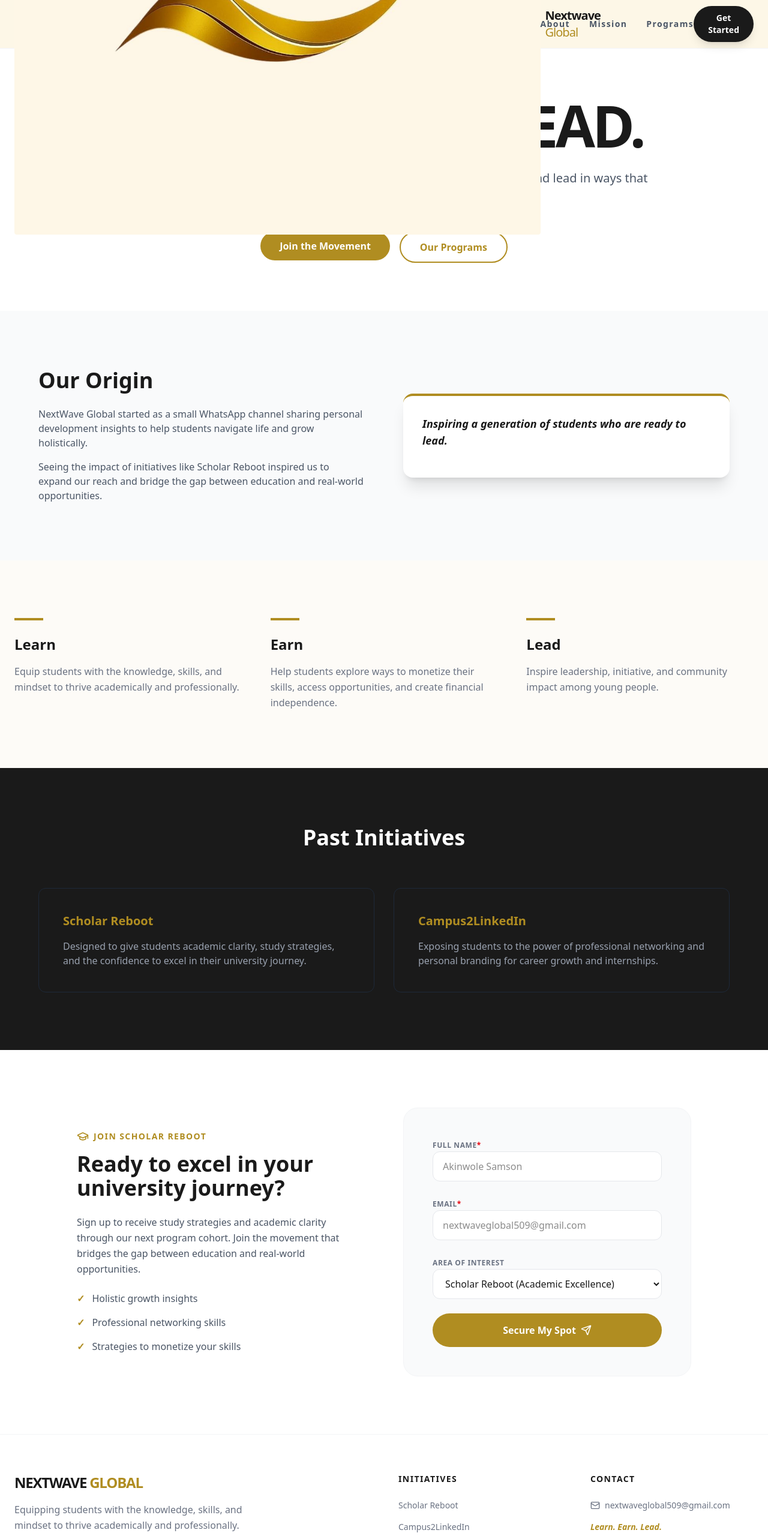
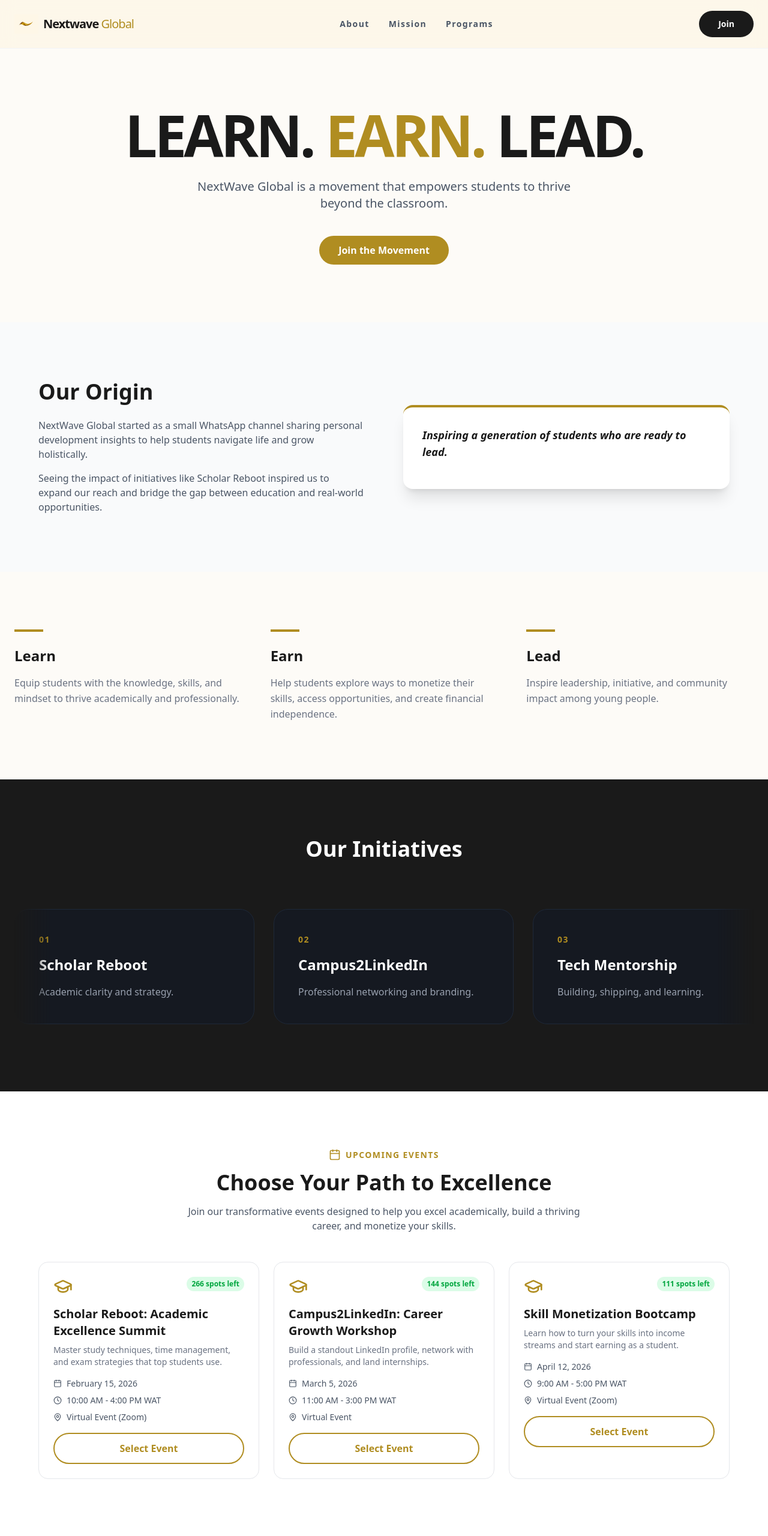
Before and after one commit to georgegoodluck/nextwave, a Next.js app: page / in a window 1280 px wide. Shown: the top 2560 px of the page at 60% size. Built offline with nearby package versions, Linux system fonts and the light colour scheme.

Commit message:
refactor: rerefactor codebase

```diff
--- a/app/globals.css
+++ b/app/globals.css
@@ -1,12 +1,32 @@
 @import "tailwindcss";
 
 :root {
-  --nw-gold: #B08D21;
-  --nw-charcoal: #1A1A1A;
-  --nw-cream: #FDFBF7;
+  --nw-gold: #b08d21;
+  --nw-charcoal: #1a1a1a;
+  --nw-cream: #fdfbf7;
 }
 
 body {
   background-color: var(--nw-cream);
   color: var(--nw-charcoal);
 }
+
+@layer utilities {
+  .no-scrollbar::-webkit-scrollbar {
+    display: none;
+  }
+  .no-scrollbar {
+    -ms-overflow-style: none;
+    scrollbar-width: none;
+  }
+  /* Creates the fade-out effect at the edges */
+  .mask-fade {
+    mask-image: linear-gradient(
+      to right,
+      transparent,
+      black 5%,
+      black 95%,
+      transparent
+    );
+  }
+}
--- a/app/layout.tsx
+++ b/app/layout.tsx
@@ -1,4 +1,3 @@
-// app/layout.tsx
 import type { Metadata } from "next";
 import { Geist, Geist_Mono } from "next/font/google";
 import "./globals.css";
@@ -17,7 +16,7 @@ export const metadata: Metadata = {
   title: "NextWave",
   description: "NextWave",
   icons: {
-    icon: "/logo.png", // This points to public/logo.png
+    icon: "/logo.png",
   },
 };
 
--- a/components/layout/Navbar.tsx
+++ b/components/layout/Navbar.tsx
@@ -2,62 +2,49 @@
 
 import Image from "next/image";
 import Link from "next/link";
+import { Button } from "../ui/Button";
+
+const NAV_ITEMS = [
+  { label: "About", id: "about" },
+  { label: "Mission", id: "pillars" },
+  { label: "Programs", id: "programs" },
+];
 
 export default function Navbar() {
-  const scrollToSection = (id: string) => {
-    const section = document.getElementById(id);
-    if (section) {
-      section.scrollIntoView({ behavior: "smooth" });
-    }
-  };
+  const scrollTo = (id: string) =>
+    document.getElementById(id)?.scrollIntoView({ behavior: "smooth" });
 
   return (
-    <nav className="sticky top-0 z-50 w-full bg-[#FDF7E7] backdrop-blur-md border-b border-gray-100">
+    <nav className="sticky top-0 z-50 w-full bg-[#FDF7E7]/80 backdrop-blur-md border-b border-gray-100">
       <div className="max-w-7xl mx-auto px-6 h-20 flex items-center justify-between">
-        {/* Brand Identity */}
         <Link href="/" className="flex items-center gap-2">
           <Image
             src="/logo.png"
             alt="Nextwave Global Logo"
-            width={62}
-            height={62}
-            className="rounded-sm"
-            style={{ width: "auto", height: "auto" }}
-            priority
+            width={40}
+            height={40}
           />
-          <span className="text-xl font-bold tracking-tighter text-(--nw-charcoal)">
-            Nextwave{" "}
-            <span className="text-(--nw-gold) font-medium">Global</span>
+          <span className="text-xl font-bold tracking-tighter text-[#1A1A1A]">
+            Nextwave <span className="text-[#B08D21] font-medium">Global</span>
           </span>
         </Link>
 
-        {/* Navigation Links */}
         <div className="hidden md:flex items-center gap-8 text-sm font-semibold uppercase tracking-widest text-gray-600">
-          <button
-            onClick={() => scrollToSection("about")}
-            className="hover:text-(--nw-gold) transition cursor-pointer"
-          >
-            About
-          </button>
-          <button
-            onClick={() => scrollToSection("pillars")}
-            className="hover:text-(--nw-gold) transition cursor-pointer"
-          >
-            Mission
-          </button>
-          <button
-            onClick={() => scrollToSection("programs")}
-            className="hover:text-(--nw-gold) transition cursor-pointer"
-          >
-            Programs
-          </button>
+          {NAV_ITEMS.map((item) => (
+            <button
+              key={item.label}
+              onClick={() => scrollTo(item.id)}
+              className="hover:text-[#B08D21] transition"
+            >
+              {item.label}
+            </button>
+          ))}
         </div>
 
-        {/* Action Button */}
         <Link href="/register">
-          <button className="bg-(--nw-charcoal) text-white px-6 py-2.5 rounded-full text-sm font-bold hover:bg-black transition shadow-lg cursor-pointer">
-            Get Started
-          </button>
+          <Button variant="secondary" className="px-6 py-2 text-sm">
+            Join
+          </Button>
         </Link>
       </div>
     </nav>
--- a/components/sections/Hero.tsx
+++ b/components/sections/Hero.tsx
@@ -1,35 +1,40 @@
 "use client";
 
-import Link from "next/link";
+import { motion } from "framer-motion";
 import { Button } from "../ui/Button";
 
+const container = {
+  hidden: { opacity: 0 },
+  show: { opacity: 1, transition: { staggerChildren: 0.2 } },
+};
+const item = { hidden: { opacity: 0, y: 20 }, show: { opacity: 1, y: 0 } };
+
 export default function Hero() {
-  const scrollToPrograms = () => {
-    const programsSection = document.getElementById("programs");
-    if (programsSection) {
-      programsSection.scrollIntoView({ behavior: "smooth" });
-    }
-  };
+  return (
+    <motion.section
+      variants={container}
+      initial="hidden"
+      animate="show"
+      className="py-24 px-6 text-center"
+    >
+      <motion.h1
+        variants={item}
+        className="text-8xl font-black tracking-tighter mb-6"
+      >
+        LEARN. <span className="text-(--nw-gold)">EARN.</span> LEAD.
+      </motion.h1>
 
-  return (
-    <section className="py-20 px-6 text-center bg-white">
-      <div className="max-w-4xl mx-auto">
-        <h1 className="text-6xl md:text-8xl font-black tracking-tighter mb-6">
-          LEARN. <span className="text-(--nw-gold)">EARN.</span> LEAD.
-        </h1>
-        <p className="text-xl text-gray-600 mb-10 leading-relaxed">
-          NextWave Global is a movement that empowers students to learn, earn,
-          and lead in ways that go beyond the classroom.
-        </p>
-        <div className="flex gap-4 justify-center">
-          <Link href="/register">
-            <Button variant="primary">Join the Movement</Button>
-          </Link>
-          <Button variant="outline" onClick={scrollToPrograms}>
-            Our Programs
-          </Button>
-        </div>
-      </div>
-    </section>
+      <motion.p
+        variants={item}
+        className="text-xl text-gray-600 mb-10 max-w-2xl mx-auto"
+      >
+        NextWave Global is a movement that empowers students to thrive beyond
+        the classroom.
+      </motion.p>
+
+      <motion.div variants={item} className="flex gap-4 justify-center">
+        <Button variant="primary">Join the Movement</Button>
+      </motion.div>
+    </motion.section>
   );
 }
--- a/components/sections/Programs.tsx
+++ b/components/sections/Programs.tsx
@@ -1,37 +1,32 @@
 "use client";
 
-import Link from "next/link";
+export default function Programs() {
+  const initiatives = [
+    { title: "Scholar Reboot", desc: "Academic clarity and strategy." },
+    { title: "Campus2LinkedIn", desc: "Professional networking and branding." },
+    { title: "Tech Mentorship", desc: "Building, shipping, and learning." },
+    { title: "Global Fellowship", desc: "Cross-border academic collaboration." },
+  ];
 
-export default function Programs() {
   return (
-    <section id="programs" className="py-24 bg-(--nw-charcoal) text-white px-6">
-      <div className="max-w-6xl mx-auto">
-        <h2 className="text-4xl font-bold mb-16 text-center">
-          Past Initiatives
-        </h2>
-        <div className="grid md:grid-cols-2 gap-8">
-          <Link href="/programs/scholar-reboot" className="block">
-            <div className="border border-gray-800 p-10 rounded-xl hover:bg-gray-900 transition cursor-pointer h-full">
-              <h4 className="text-(--nw-gold) font-bold text-xl mb-4">
-                Scholar Reboot
-              </h4>
-              <p className="text-gray-400">
-                Designed to give students academic clarity, study strategies,
-                and the confidence to excel in their university journey.
-              </p>
+    <section id="programs" className="py-24 bg-[#1A1A1A] text-white">
+      <div className="max-w-7xl mx-auto px-6">
+        <h2 className="text-4xl font-bold mb-16 text-center">Our Initiatives</h2>
+
+        {/* Container with fade mask and snap behavior */}
+        <div className="flex gap-8 overflow-x-auto snap-x snap-mandatory mask-fade no-scrollbar py-4">
+          {initiatives.map((item, index) => (
+            <div
+              key={item.title}
+              className="min-w-[320px] md:min-w-100 snap-center p-10 rounded-3xl border border-gray-800 bg-gray-900/50 hover:bg-gray-800 transition-all duration-300 hover:border-[#B08D21] hover:-translate-y-2 cursor-pointer"
+            >
+              <div className="text-sm font-bold text-[#B08D21] mb-4 uppercase tracking-widest">
+                0{index + 1}
+              </div>
+              <h4 className="text-white font-bold text-2xl mb-4">{item.title}</h4>
+              <p className="text-gray-400 leading-relaxed">{item.desc}</p>
             </div>
-          </Link>
-          <Link href="/programs/campus2linkedin" className="block">
-            <div className="border border-gray-800 p-10 rounded-xl hover:bg-gray-900 transition cursor-pointer h-full">
-              <h4 className="text-(--nw-gold) font-bold text-xl mb-4">
-                Campus2LinkedIn
-              </h4>
-              <p className="text-gray-400">
-                Exposing students to the power of professional networking and
-                personal branding for career growth and internships.
-              </p>
-            </div>
-          </Link>
+          ))}
         </div>
       </div>
     </section>
--- a/components/sections/Registration.tsx
+++ b/components/sections/Registration.tsx
@@ -3,27 +3,108 @@
 import React, { useState } from "react";
 import { useRouter } from "next/navigation";
 import { Button } from "../ui/Button";
-import { CheckCircle, GraduationCap, Send, Loader2 } from "lucide-react";
+import {
+  CheckCircle,
+  GraduationCap,
+  Send,
+  Loader2,
+  Calendar,
+  Clock,
+  MapPin,
+} from "lucide-react";
 
 interface FormData {
   fullName: string;
   email: string;
-  interest: string;
+  eventId: string;
+  phone?: string;
 }
+
+interface Event {
+  id: string;
+  title: string;
+  description: string;
+  date: string;
+  time: string;
+  venue: string;
+  capacity: number;
+  registered: number;
+  image?: string;
+}
+
+const UPCOMING_EVENTS: Event[] = [
+  {
+    id: "scholar-reboot-feb-2026",
+    title: "Scholar Reboot: Academic Excellence Summit",
+    description:
+      "Master study techniques, time management, and exam strategies that top students use.",
+    date: "February 15, 2026",
+    time: "10:00 AM - 4:00 PM WAT",
+    venue: "Virtual Event (Zoom)",
+    capacity: 500,
+    registered: 234,
+  },
+  {
+    id: "campus2linkedin-mar-2026",
+    title: "Campus2LinkedIn: Career Growth Workshop",
+    description:
+      "Build a standout LinkedIn profile, network with professionals, and land internships.",
+    date: "March 5, 2026",
+    time: "11:00 AM - 3:00 PM WAT",
+    venue: "Virtual Event",
+    capacity: 300,
+    registered: 156,
+  },
+  {
+    id: "skill-monetization-apr-2026",
+    title: "Skill Monetization Bootcamp",
+    description:
+      "Learn how to turn your skills into income streams and start earning as a student.",
+    date: "April 12, 2026",
+    time: "9:00 AM - 5:00 PM WAT",
+    venue: "Virtual Event (Zoom)",
+    capacity: 400,
+    registered: 289,
+  },
+];
 
 export default function RegistrationForm() {
   const router = useRouter();
   const [submitted, setSubmitted] = useState(false);
   const [isLoading, setIsLoading] = useState(false);
   const [error, setError] = useState("");
+  const [selectedEvent, setSelectedEvent] = useState<Event | null>(null);
   const [formData, setFormData] = useState<FormData>({
     fullName: "",
     email: "",
-    interest: "Scholar Reboot (Academic Excellence)",
+    eventId: "",
+    phone: "",
   });
+
+  const handleEventSelect = (event: Event) => {
+    setSelectedEvent(event);
+    setFormData({
+      ...formData,
+      eventId: event.id,
+    });
+    setError("");
+  };
 
   const handleSubmit = async (e: React.FormEvent) => {
     e.preventDefault();
+
+    if (!selectedEvent) {
+      setError("Please select an event to register for");
+      return;
+    }
+
+    if (selectedEvent.registered >= selectedEvent.capacity) {
+      setError(
+        `Sorry, ${selectedEvent.title} is fully booked. Please select another event.`,
+      );
+      return;
+    }
+
     setIsLoading(true);
     setError("");
 
@@ -40,8 +121,10 @@ export default function RegistrationForm() {
           body: JSON.stringify({
             name: formData.fullName,
             email: formData.email,
-            interest: formData.interest,
-            _subject: `New Scholar Reboot Registration from ${formData.fullName}`,
+            phone: formData.phone,
+            event: selectedEvent.title,
+            event_date: selectedEvent.date,
+            _subject: `New Event Registration: ${selectedEvent.title} - ${formData.fullName}`,
             _template: "table",
             _captcha: "false",
           }),
@@ -54,8 +137,10 @@ export default function RegistrationForm() {
       setFormData({
         fullName: "",
         email: "",
-        interest: "Scholar Reboot (Academic Excellence)",
+        eventId: "",
+        phone: "",
       });
+      setSelectedEvent(null);
     } catch (err) {
       setError(err instanceof Error ? err.message : "Something went wrong");
     } finally {
@@ -63,9 +148,7 @@ export default function RegistrationForm() {
     }
   };
 
-  const handleChange = (
-    e: React.ChangeEvent<HTMLInputElement | HTMLSelectElement>,
-  ) => {
+  const handleChange = (e: React.ChangeEvent<HTMLInputElement>) => {
     setFormData({
       ...formData,
       [e.target.name]: e.target.value,
@@ -73,18 +156,26 @@ export default function RegistrationForm() {
     if (error) setError("");
   };
 
-  if (submitted) {
+  if (submitted && selectedEvent) {
     return (
       <section className="py-24 px-6 text-center bg-white rounded-3xl max-w-2xl mx-auto shadow-sm border border-gray-100">
         <div className="flex justify-center mb-6">
           <CheckCircle size={64} className="text-(--nw-gold)" />
         </div>
         <h2 className="text-3xl font-bold mb-4 text-(--nw-charcoal)">
-          You&apos;re on the list! 🎉
+          Registration Successful! 🎉
         </h2>
+        <p className="text-gray-600 mb-4">
+          You&apos;re registered for <strong>{selectedEvent.title}</strong>
+        </p>
+        <div className="bg-gray-50 p-4 rounded-xl mb-6 text-left">
+          <p className="text-sm text-gray-500 mb-2">📅 Event Details:</p>
+          <p className="font-medium">{selectedEvent.date}</p>
+          <p className="font-medium">{selectedEvent.time}</p>
+          <p className="font-medium">{selectedEvent.venue}</p>
+        </div>
         <p className="text-gray-500 mb-8">
-          Check your email for details on the next Scholar Reboot cohort. Get
-          ready to gain the academic clarity you need.
+          Check your email for confirmation and event access details.
         </p>
         <Button variant="outline" onClick={() => router.push("/")}>
           Back to Home
@@ -95,48 +186,108 @@ export default function RegistrationForm() {
 
   return (
     <section id="register" className="py-24 px-6 bg-white">
-      <div className="max-w-5xl mx-auto grid md:grid-cols-2 gap-16 items-center">
-        <div>
-          <div className="flex items-center gap-2 text-(--nw-gold) font-bold mb-4">
-            <GraduationCap size={20} />
+      <div className="max-w-6xl mx-auto">
+        <div className="text-center mb-12">
+          <div className="flex items-center justify-center gap-2 text-(--nw-gold) font-bold mb-4">
+            <Calendar size={20} />
             <span className="uppercase tracking-widest text-sm">
-              Join Scholar Reboot
+              Upcoming Events
             </span>
           </div>
-          <h2 className="text-4xl font-bold mb-6 text-(--nw-charcoal)">
-            Ready to excel in your university journey?
+          <h2 className="text-4xl font-bold mb-4 text-(--nw-charcoal)">
+            Choose Your Path to Excellence
           </h2>
-          <p className="text-gray-600 mb-6 leading-relaxed">
-            Sign up to receive study strategies and academic clarity through our
-            next program cohort. Join the movement that bridges the gap between
-            education and real-world opportunities.
+          <p className="text-gray-600 max-w-2xl mx-auto">
+            Join our transformative events designed to help you excel
+            academically, build a thriving career, and monetize your skills.
           </p>
-          <ul className="space-y-4 text-gray-600 font-medium">
-            <li className="flex gap-3">
-              <span className="text-(--nw-gold) font-bold">✓</span> Holistic
-              growth insights
-            </li>
-            <li className="flex gap-3">
-              <span className="text-(--nw-gold) font-bold">✓</span> Professional
-              networking skills
-            </li>
-            <li className="flex gap-3">
-              <span className="text-(--nw-gold) font-bold">✓</span> Strategies
-              to monetize your skills
-            </li>
-          </ul>
         </div>
 
-        <form
-          onSubmit={handleSubmit}
-          className="bg-gray-50 p-8 md:p-12 rounded-3xl border border-gray-100 space-y-6"
+        {/* Event Cards */}
+        <div className="grid md:grid-cols-3 gap-6 mb-16">
+          {UPCOMING_EVENTS.map((event) => (
+            <div
+              key={event.id}
+              className={`border rounded-2xl p-6 transition-all cursor-pointer hover:shadow-lg ${
+                selectedEvent?.id === event.id
+                  ? "border-(--nw-gold) ring-2 ring-(--nw-gold)/20 bg-gradient-to-br from-white to-(--nw-gold)/5"
+                  : "border-gray-200 hover:border-(--nw-gold)/50"
+              }`}
+              onClick={() => handleEventSelect(event)}
             >
+              <div className="flex justify-between items-start mb-4">
+                <GraduationCap className="text-(--nw-gold)" size={32} />
+                <span
+                  className={`text-xs font-bold px-2 py-1 rounded-full ${
+                    event.registered >= event.capacity
+                      ? "bg-red-100 text-red-600"
+                      : "bg-green-100 text-green-600"
+                  }`}
+                >
+                  {event.registered >= event.capacity
+                    ? "Fully Booked"
+                    : `${event.capacity - event.registered} spots left`}
+                </span>
+              </div>
+              <h3 className="text-xl font-bold mb-2 text-(--nw-charcoal)">
+                {event.title}
+              </h3>
+              <p className="text-gray-500 text-sm mb-4">{event.description}</p>
+              <div className="space-y-2 text-sm text-gray-600 mb-4">
+                <div className="flex items-center gap-2">
+                  <Calendar size={14} />
+                  <span>{event.date}</span>
+                </div>
+                <div className="flex items-center gap-2">
+                  <Clock size={14} />
+                  <span>{event.time}</span>
+                </div>
+                <div className="flex items-center gap-2">
+                  <MapPin size={14} />
+                  <span>{event.venue}</span>
+                </div>
+              </div>
+              <Button
+                variant={selectedEvent?.id === event.id ? "primary" : "outline"}
+                className="w-full"
+                disabled={event.registered >= event.capacity}
+                onClick={(e) => {
+                  e.stopPropagation();
+                  handleEventSelect(event);
+                }}
+              >
+                {event.registered >= event.capacity
+                  ? "Sold Out"
+                  : selectedEvent?.id === event.id
+                    ? "Selected"
+                    : "Select Event"}
+              </Button>
+            </div>
+          ))}
+        </div>
+
+        {/* Registration Form - Only shows when event is selected */}
+        {selectedEvent && (
+          <div className="max-w-3xl mx-auto">
+            <div className="bg-gradient-to-r from-(--nw-gold)/10 to-transparent p-1 rounded-2xl">
+              <div className="bg-white rounded-2xl p-8 border border-gray-100">
+                <div className="mb-6">
+                  <h3 className="text-2xl font-bold text-(--nw-charcoal) mb-2">
+                    Register for {selectedEvent.title}
+                  </h3>
+                  <p className="text-gray-500">
+                    Fill in your details to secure your spot
+                  </p>
+                </div>
+
+                <form onSubmit={handleSubmit} className="space-y-6">
                   {error && (
                     <div className="bg-red-50 border border-red-200 text-red-600 px-4 py-3 rounded-xl text-sm">
                       {error}
                     </div>
                   )}
 
+                  <div className="grid md:grid-cols-2 gap-4">
                     <div className="space-y-2">
                       <label className="text-xs font-bold uppercase tracking-wider text-gray-500">
                         Full Name<span className="text-red-600">*</span>
@@ -164,31 +315,43 @@ export default function RegistrationForm() {
                         onChange={handleChange}
                         disabled={isLoading}
                         className="w-full bg-white border border-gray-200 rounded-xl px-4 py-3 focus:ring-2 focus:ring-(--nw-gold) outline-none transition disabled:opacity-50"
-              placeholder="nextwaveglobal509@gmail.com"
+                        placeholder="you@example.com"
                       />
+                    </div>
                   </div>
 
                   <div className="space-y-2">
                     <label className="text-xs font-bold uppercase tracking-wider text-gray-500">
-              Area of Interest
+                      Phone Number (Optional)
                     </label>
-            <select
-              name="interest"
-              value={formData.interest}
+                    <input
+                      type="tel"
+                      name="phone"
+                      value={formData.phone}
                       onChange={handleChange}
                       disabled={isLoading}
                       className="w-full bg-white border border-gray-200 rounded-xl px-4 py-3 focus:ring-2 focus:ring-(--nw-gold) outline-none transition disabled:opacity-50"
-            >
-              <option>Scholar Reboot (Academic Excellence)</option>
-              <option>Campus2LinkedIn (Career Growth)</option>
-              <option>Skill Monetization (Earn)</option>
-            </select>
+                      placeholder="+234 123 456 7890"
+                    />
                   </div>
 
+                  <div className="flex gap-3">
+                    <Button
+                      type="button"
+                      variant="outline"
+                      onClick={() => setSelectedEvent(null)}
+                      disabled={isLoading}
+                      className="flex-1"
+                    >
+                      Cancel
+                    </Button>
                     <Button
                       variant="primary"
-            className="w-full py-4 flex gap-2 items-center justify-center"
-            disabled={isLoading}
+                      className="flex-1 py-4 flex gap-2 items-center justify-center"
+                      disabled={
+                        isLoading ||
+                        selectedEvent.registered >= selectedEvent.capacity
+                      }
                     >
                       {isLoading ? (
                         <>
@@ -197,11 +360,16 @@ export default function RegistrationForm() {
                         </>
                       ) : (
                         <>
-                Secure My Spot <Send size={18} />
+                          Register Now <Send size={18} />
                         </>
                       )}
                     </Button>
+                  </div>
                 </form>
+              </div>
+            </div>
+          </div>
+        )}
       </div>
     </section>
   );
--- a/package.json
+++ b/package.json
@@ -9,6 +9,7 @@
     "lint": "eslint"
   },
   "dependencies": {
+    "framer-motion": "^12.38.0",
     "lucide-react": "^1.8.0",
     "next": "16.2.4",
     "react": "19.2.4",
```
Also changed, not shown: components/ui/Button.tsx (+6 -1 lines), 1 other file (tests, documents, lock files or other folders). Lines whose indentation alone changed are shown as unchanged.
